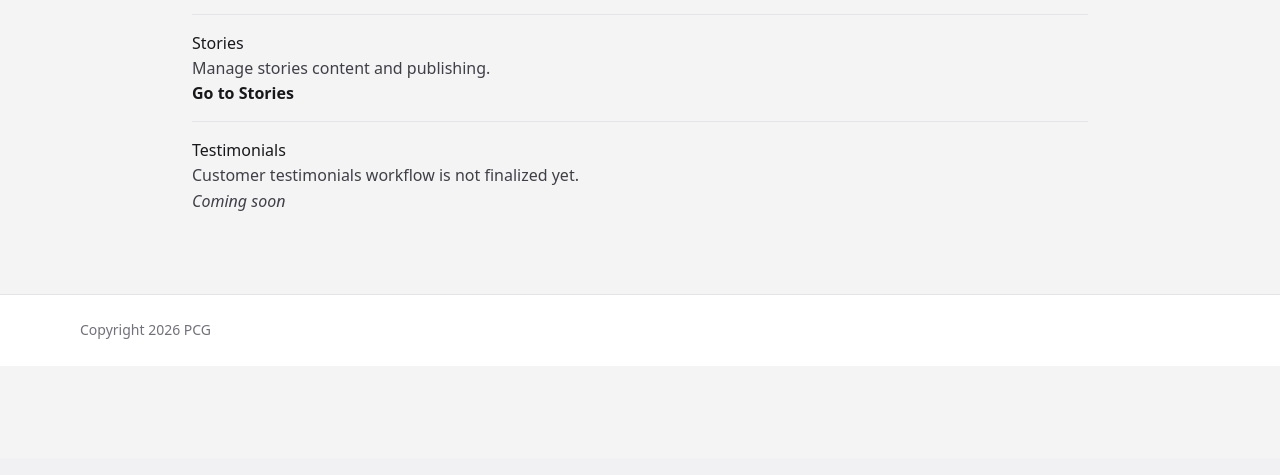
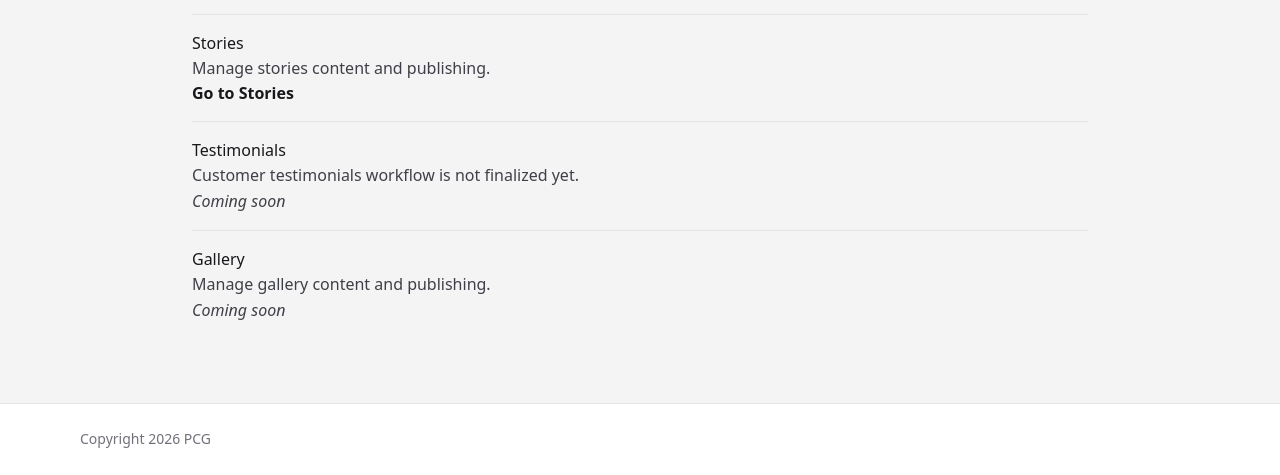
Before and after one commit to Visdomoyat/PCG_backend, a Django app: page / in a window 1280 px wide. Shown: the part 342-817 px from the top of the page. Before the commit the page ends 708 px from the top, so only its background shows below. Run offline with Django 5.2, Linux system fonts and the light colour scheme; the visitor is signed in with stand-in values (Sample User, id 1); style sheets or scripts are compiled from the project's sources.

Commit message:
Add gallery section to landing page: Introduce a new article for managing gallery content with a "Coming soon" note, enhancing the overall layout and user engagement on the landing page.

```diff
--- a/content_app/templates/landing.html
+++ b/content_app/templates/landing.html
@@ -30,6 +30,12 @@
             <p>Customer testimonials workflow is not finalized yet.</p>
             <p><em>Coming soon</em></p>
         </article>
+        <hr />
+        <article>
+            <h3>Gallery</h3>
+            <p>Manage gallery content and publishing.</p>
+            <p><em>Coming soon</em></p>
+        </article>
     </div>
 </div>
 {% endblock %}
```
